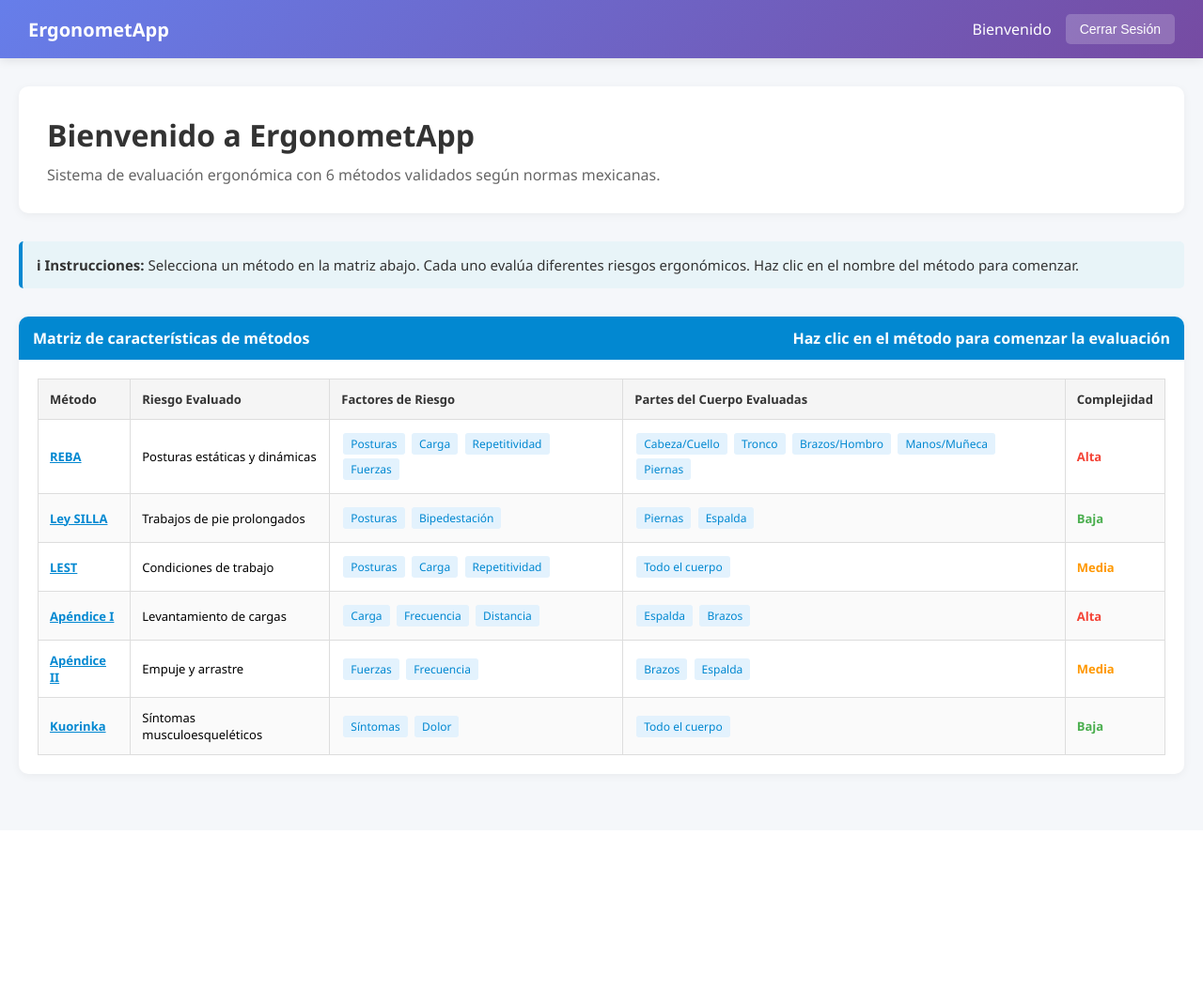
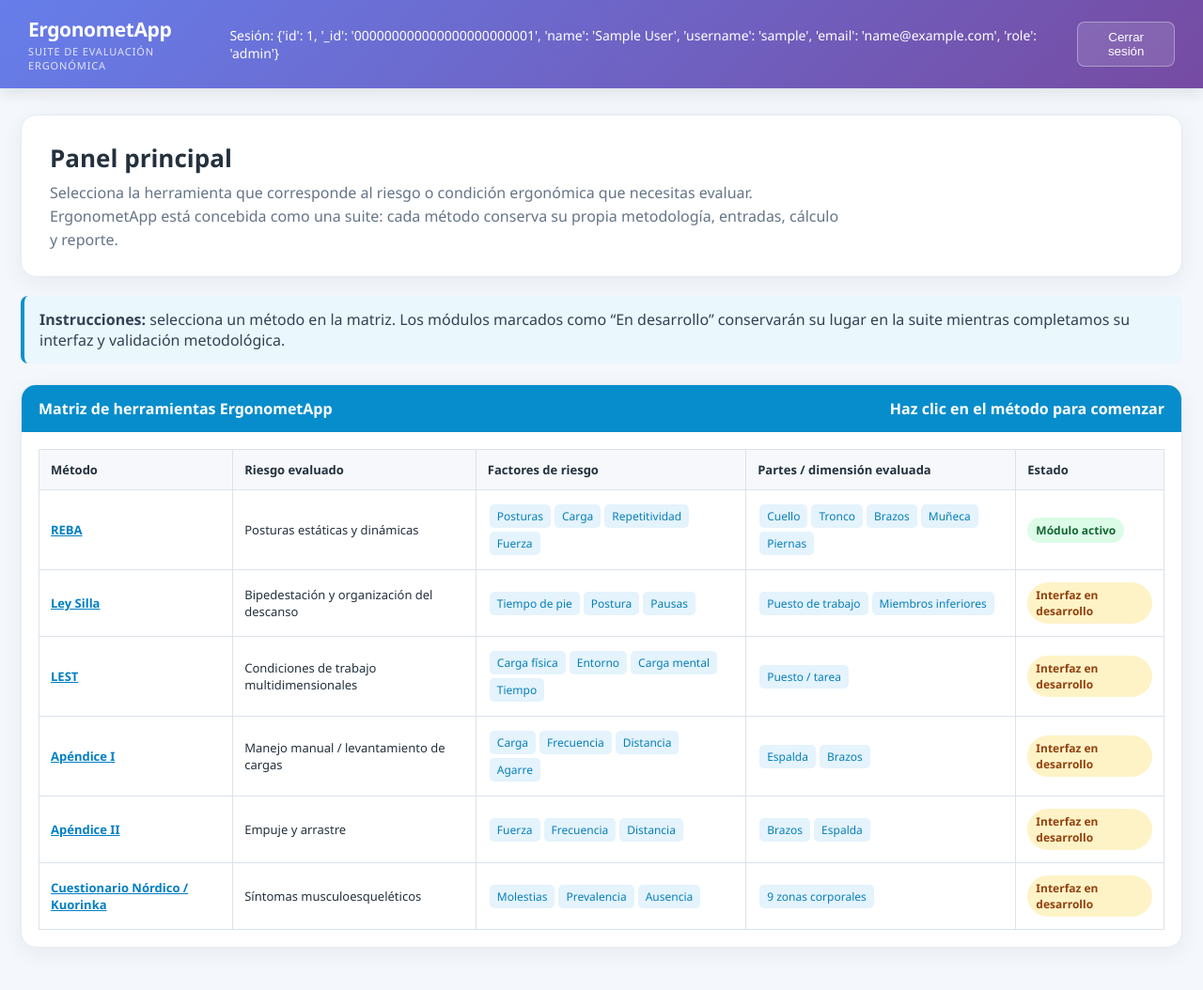
Before and after one commit to lydiavpv01-hash/ergonometapp-v2.0, a Flask app: page /dashboard in a window 1280 px wide. Shown: the whole page at 94% size. Before the commit the page ends 829 px from the top, so only its background shows below. Run offline with Flask 3, Linux system fonts and the light colour scheme; the visitor is signed in with stand-in values (Sample User, id 1).

Commit message:
feat: establish ErgonometApp suite dashboard

```diff
--- a/templates/dashboard.html
+++ b/templates/dashboard.html
@@ -3,313 +3,62 @@
 <head>
     <meta charset="UTF-8">
     <meta name="viewport" content="width=device-width, initial-scale=1.0">
-    <title>ErgonometApp - Dashboard</title>
+    <title>ErgonometApp - Panel de métodos</title>
     <style>
-        * {
-            margin: 0;
-            padding: 0;
-            box-sizing: border-box;
-        }
-
-        body {
-            font-family: 'Segoe UI', Tahoma, Geneva, Verdana, sans-serif;
-            background: #f5f7fa;
-        }
-
-        .navbar {
-            background: linear-gradient(135deg, #667eea 0%, #764ba2 100%);
-            color: white;
-            padding: 15px 30px;
-            display: flex;
-            justify-content: space-between;
-            align-items: center;
-            box-shadow: 0 2px 10px rgba(0, 0, 0, 0.1);
-        }
-
-        .navbar-title {
-            font-size: 20px;
-            font-weight: 600;
-        }
-
-        .navbar-user {
-            display: flex;
-            align-items: center;
-            gap: 15px;
-        }
-
-        .navbar-user button {
-            background: rgba(255, 255, 255, 0.2);
-            color: white;
-            border: none;
-            padding: 8px 15px;
-            border-radius: 5px;
-            cursor: pointer;
-            font-size: 14px;
-        }
-
-        .navbar-user button:hover {
-            background: rgba(255, 255, 255, 0.3);
-        }
-
-        .container {
-            max-width: 1400px;
-            margin: 0 auto;
-            padding: 30px 20px;
-        }
-
-        .welcome {
-            background: white;
-            padding: 30px;
-            border-radius: 10px;
-            margin-bottom: 30px;
-            box-shadow: 0 2px 10px rgba(0, 0, 0, 0.05);
-        }
-
-        .welcome h1 {
-            color: #333;
-            margin-bottom: 10px;
-        }
-
-        .welcome p {
-            color: #666;
-            font-size: 16px;
-        }
-
-        .instructions {
-            background: #e8f4f8;
-            border-left: 4px solid #0288d1;
-            padding: 15px;
-            margin-bottom: 30px;
-            border-radius: 5px;
-            color: #333;
-            font-size: 15px;
-        }
-
-        .matrix-section {
-            background: white;
-            border-radius: 10px;
-            padding: 20px;
-            margin-bottom: 30px;
-            box-shadow: 0 2px 10px rgba(0, 0, 0, 0.05);
-            overflow-x: auto;
-        }
-
-        .matrix-title {
-            background: #0288d1;
-            color: white;
-            padding: 12px 15px;
-            border-radius: 5px 5px 0 0;
-            margin: -20px -20px 20px -20px;
-            font-weight: 600;
-            display: flex;
-            justify-content: space-between;
-            align-items: center;
-        }
-
-        table {
-            width: 100%;
-            border-collapse: collapse;
-            font-size: 13px;
-        }
-
-        th {
-            background: #f5f5f5;
-            border: 1px solid #ddd;
-            padding: 12px;
-            text-align: left;
-            font-weight: 600;
-            color: #333;
-        }
-
-        td {
-            border: 1px solid #ddd;
-            padding: 12px;
-            vertical-align: middle;
-        }
-
-        tr:nth-child(even) {
-            background: #fafafa;
-        }
-
-        tr:hover {
-            background: #f0f0f0;
-        }
-
-        .method-name {
-            font-weight: 600;
-            color: #0288d1;
-            cursor: pointer;
-            text-decoration: underline;
-        }
-
-        .method-name:hover {
-            color: #667eea;
-        }
-
-        .badge {
-            display: inline-block;
-            background: #e3f2fd;
-            color: #0288d1;
-            padding: 3px 8px;
-            border-radius: 3px;
-            font-size: 12px;
-            margin: 2px;
-        }
-
-        .complexity {
-            text-align: center;
-            font-weight: 600;
-        }
-
-        .complexity.low {
-            color: #4caf50;
-        }
-
-        .complexity.medium {
-            color: #ff9800;
-        }
-
-        .complexity.high {
-            color: #f44336;
-        }
-
-
+        * { box-sizing:border-box; margin:0; padding:0; }
+        body { font-family:"Segoe UI",Arial,sans-serif; background:#f4f7fb; color:#24313d; }
+        .topbar { background:linear-gradient(135deg,#667eea,#764ba2); color:white; padding:17px 30px; display:flex; justify-content:space-between; align-items:center; box-shadow:0 4px 16px rgba(37,49,61,.12); }
+        .brand { font-size:21px; font-weight:800; letter-spacing:-.02em; }
+        .brand small { display:block; font-size:11px; font-weight:500; opacity:.8; letter-spacing:.08em; text-transform:uppercase; margin-top:2px; }
+        .user { display:flex; align-items:center; gap:14px; font-size:14px; }
+        .logout { border:1px solid rgba(255,255,255,.35); background:rgba(255,255,255,.12); color:white; padding:8px 12px; border-radius:8px; cursor:pointer; }
+        .container { max-width:1380px; margin:0 auto; padding:28px 22px 45px; }
+        .hero { background:#fff; border:1px solid #e5eaf1; border-radius:16px; padding:27px 30px; box-shadow:0 6px 24px rgba(28,42,56,.06); margin-bottom:20px; }
+        .hero h1 { font-size:26px; margin-bottom:7px; }
+        .hero p { color:#657487; line-height:1.55; max-width:850px; }
+        .notice { margin:18px 0 22px; padding:14px 16px; background:#eaf7fc; border-left:4px solid #0891d1; border-radius:8px; color:#334155; }
+        .matrix { background:#fff; border:1px solid #e5eaf1; border-radius:16px; overflow:hidden; box-shadow:0 6px 24px rgba(28,42,56,.06); }
+        .matrix-header { background:#078dcc; color:#fff; padding:14px 18px; display:flex; justify-content:space-between; gap:16px; font-weight:750; }
+        .table-wrap { overflow-x:auto; padding:18px; }
+        table { width:100%; border-collapse:collapse; min-width:980px; font-size:13px; }
+        th { text-align:left; padding:12px; background:#f6f8fb; border:1px solid #dce2e9; }
+        td { padding:13px 12px; border:1px solid #dce2e9; vertical-align:middle; }
+        tbody tr:hover { background:#f8fbff; }
+        .method { color:#007fc4; font-weight:750; text-decoration:underline; cursor:pointer; }
+        .badge { display:inline-block; padding:4px 8px; margin:2px; border-radius:5px; background:#e4f3fc; color:#087fb9; font-size:12px; white-space:nowrap; }
+        .status { font-weight:700; font-size:12px; border-radius:999px; padding:5px 9px; display:inline-block; }
+        .status.active { background:#dcfce7; color:#166534; }
+        .status.dev { background:#fef3c7; color:#92400e; }
+        @media(max-width:700px){ .topbar{padding:14px 18px}.container{padding:18px 12px}.hero{padding:21px}.matrix-header{display:block}.matrix-header span{display:block;margin-top:5px;font-size:12px;opacity:.85}.user span{display:none} }
     </style>
 </head>
 <body>
-    <div class="navbar">
-        <div class="navbar-title"> ErgonometApp</div>
-        <div class="navbar-user">
-            <span>Bienvenido</span>
-            <button onclick="logout()">Cerrar Sesión</button>
-        </div>
-    </div>
-
-    <div class="container">
-        <div class="welcome">
-            <h1>Bienvenido a ErgonometApp</h1>
-            <p>Sistema de evaluación ergonómica con 6 métodos validados según normas mexicanas.</p>
-        </div>
-
-        <div class="instructions">
-            <strong>ℹ Instrucciones:</strong> Selecciona un método en la matriz abajo. Cada uno evalúa diferentes riesgos ergonómicos. Haz clic en el nombre del método para comenzar.
-        </div>
-
-        <div class="matrix-section">
-            <div class="matrix-title">
-                 Matriz de características de métodos
-                <span>Haz clic en el método para comenzar la evaluación</span>
+    <header class="topbar">
+        <div class="brand">ErgonometApp<small>Suite de evaluación ergonómica</small></div>
+        <div class="user"><span>Sesión: {{ usuario }}</span><button class="logout" onclick="location.href='/logout'">Cerrar sesión</button></div>
+    </header>
+    <main class="container">
+        <section class="hero">
+            <h1>Panel principal</h1>
+            <p>Selecciona la herramienta que corresponde al riesgo o condición ergonómica que necesitas evaluar. ErgonometApp está concebida como una suite: cada método conserva su propia metodología, entradas, cálculo y reporte.</p>
+        </section>
+        <div class="notice"><strong>Instrucciones:</strong> selecciona un método en la matriz. Los módulos marcados como “En desarrollo” conservarán su lugar en la suite mientras completamos su interfaz y validación metodológica.</div>
+        <section class="matrix">
+            <div class="matrix-header"><div>Matriz de herramientas ErgonometApp</div><span>Haz clic en el método para comenzar</span></div>
+            <div class="table-wrap">
+                <table>
+                    <thead><tr><th>Método</th><th>Riesgo evaluado</th><th>Factores de riesgo</th><th>Partes / dimensión evaluada</th><th>Estado</th></tr></thead>
+                    <tbody>
+                        <tr><td><a class="method" href="/reba/nueva">REBA</a></td><td>Posturas estáticas y dinámicas</td><td><span class="badge">Posturas</span><span class="badge">Carga</span><span class="badge">Repetitividad</span><span class="badge">Fuerza</span></td><td><span class="badge">Cuello</span><span class="badge">Tronco</span><span class="badge">Brazos</span><span class="badge">Muñeca</span><span class="badge">Piernas</span></td><td><span class="status active">Módulo activo</span></td></tr>
+                        <tr><td><a class="method" href="/ley-silla/nueva">Ley Silla</a></td><td>Bipedestación y organización del descanso</td><td><span class="badge">Tiempo de pie</span><span class="badge">Postura</span><span class="badge">Pausas</span></td><td><span class="badge">Puesto de trabajo</span><span class="badge">Miembros inferiores</span></td><td><span class="status dev">Interfaz en desarrollo</span></td></tr>
+                        <tr><td><a class="method" href="/lest/nueva">LEST</a></td><td>Condiciones de trabajo multidimensionales</td><td><span class="badge">Carga física</span><span class="badge">Entorno</span><span class="badge">Carga mental</span><span class="badge">Tiempo</span></td><td><span class="badge">Puesto / tarea</span></td><td><span class="status dev">Interfaz en desarrollo</span></td></tr>
+                        <tr><td><a class="method" href="/apendice-i/nueva">Apéndice I</a></td><td>Manejo manual / levantamiento de cargas</td><td><span class="badge">Carga</span><span class="badge">Frecuencia</span><span class="badge">Distancia</span><span class="badge">Agarre</span></td><td><span class="badge">Espalda</span><span class="badge">Brazos</span></td><td><span class="status dev">Interfaz en desarrollo</span></td></tr>
+                        <tr><td><a class="method" href="/apendice-ii/nueva">Apéndice II</a></td><td>Empuje y arrastre</td><td><span class="badge">Fuerza</span><span class="badge">Frecuencia</span><span class="badge">Distancia</span></td><td><span class="badge">Brazos</span><span class="badge">Espalda</span></td><td><span class="status dev">Interfaz en desarrollo</span></td></tr>
+                        <tr><td><a class="method" href="/cuestionario-nordico/nueva">Cuestionario Nórdico / Kuorinka</a></td><td>Síntomas musculoesqueléticos</td><td><span class="badge">Molestias</span><span class="badge">Prevalencia</span><span class="badge">Ausencia</span></td><td><span class="badge">9 zonas corporales</span></td><td><span class="status dev">Interfaz en desarrollo</span></td></tr>
+                    </tbody>
+                </table>
             </div>
-
-            <table>
-                <thead>
-                    <tr>
-                        <th>Método</th>
-                        <th>Riesgo Evaluado</th>
-                        <th>Factores de Riesgo</th>
-                        <th>Partes del Cuerpo Evaluadas</th>
-                        <th>Complejidad</th>
-                    </tr>
-                </thead>
-                <tbody>
-                    <tr>
-                        <td><span class="method-name" onclick="goTo('/reba/nueva')">REBA</span></td>
-                        <td>Posturas estáticas y dinámicas</td>
-                        <td>
-                            <span class="badge">Posturas</span>
-                            <span class="badge">Carga</span>
-                            <span class="badge">Repetitividad</span>
-                            <span class="badge">Fuerzas</span>
-                        </td>
-                        <td>
-                            <span class="badge">Cabeza/Cuello</span>
-                            <span class="badge">Tronco</span>
-                            <span class="badge">Brazos/Hombro</span>
-                            <span class="badge">Manos/Muñeca</span>
-                            <span class="badge">Piernas</span>
-                        </td>
-                        <td><span class="complexity high">Alta</span></td>
-                    </tr>
-                    <tr>
-                        <td><span class="method-name" onclick="goTo('/ley-silla/nueva')">Ley SILLA</span></td>
-                        <td>Trabajos de pie prolongados</td>
-                        <td>
-                            <span class="badge">Posturas</span>
-                            <span class="badge">Bipedestación</span>
-                        </td>
-                        <td>
-                            <span class="badge">Piernas</span>
-                            <span class="badge">Espalda</span>
-                        </td>
-                        <td><span class="complexity low">Baja</span></td>
-                    </tr>
-                    <tr>
-                        <td><span class="method-name" onclick="goTo('/lest/nueva')">LEST</span></td>
-                        <td>Condiciones de trabajo</td>
-                        <td>
-                            <span class="badge">Posturas</span>
-                            <span class="badge">Carga</span>
-                            <span class="badge">Repetitividad</span>
-                        </td>
-                        <td>
-                            <span class="badge">Todo el cuerpo</span>
-                        </td>
-                        <td><span class="complexity medium">Media</span></td>
-                    </tr>
-                    <tr>
-                        <td><span class="method-name" onclick="goTo('/apendice-i/nueva')">Apéndice I</span></td>
-                        <td>Levantamiento de cargas</td>
-                        <td>
-                            <span class="badge">Carga</span>
-                            <span class="badge">Frecuencia</span>
-                            <span class="badge">Distancia</span>
-                        </td>
-                        <td>
-                            <span class="badge">Espalda</span>
-                            <span class="badge">Brazos</span>
-                        </td>
-                        <td><span class="complexity high">Alta</span></td>
-                    </tr>
-                    <tr>
-                        <td><span class="method-name" onclick="goTo('/apendice-ii/nueva')">Apéndice II</span></td>
-                        <td>Empuje y arrastre</td>
-                        <td>
-                            <span class="badge">Fuerzas</span>
-                            <span class="badge">Frecuencia</span>
-                        </td>
-                        <td>
-                            <span class="badge">Brazos</span>
-                            <span class="badge">Espalda</span>
-                        </td>
-                        <td><span class="complexity medium">Media</span></td>
-                    </tr>
-                    <tr>
-                        <td><span class="method-name" onclick="goTo('/cuestionario-nordico/nueva')">Kuorinka</span></td>
-                        <td>Síntomas musculoesqueléticos</td>
-                        <td>
-                            <span class="badge">Síntomas</span>
-                            <span class="badge">Dolor</span>
-                        </td>
-                        <td>
-                            <span class="badge">Todo el cuerpo</span>
-                        </td>
-                        <td><span class="complexity low">Baja</span></td>
-                    </tr>
-                </tbody>
-            </table>
-        </div>
-    </div>
-
-    <script>
-        function logout() {
-            if (confirm('¿Deseas cerrar sesión?')) {
-                window.location.href = '/logout';
-            }
-        }
-
-        function goTo(url) {
-            window.location.href = url;
-        }
-    </script>
+        </section>
+    </main>
 </body>
 </html>
```
